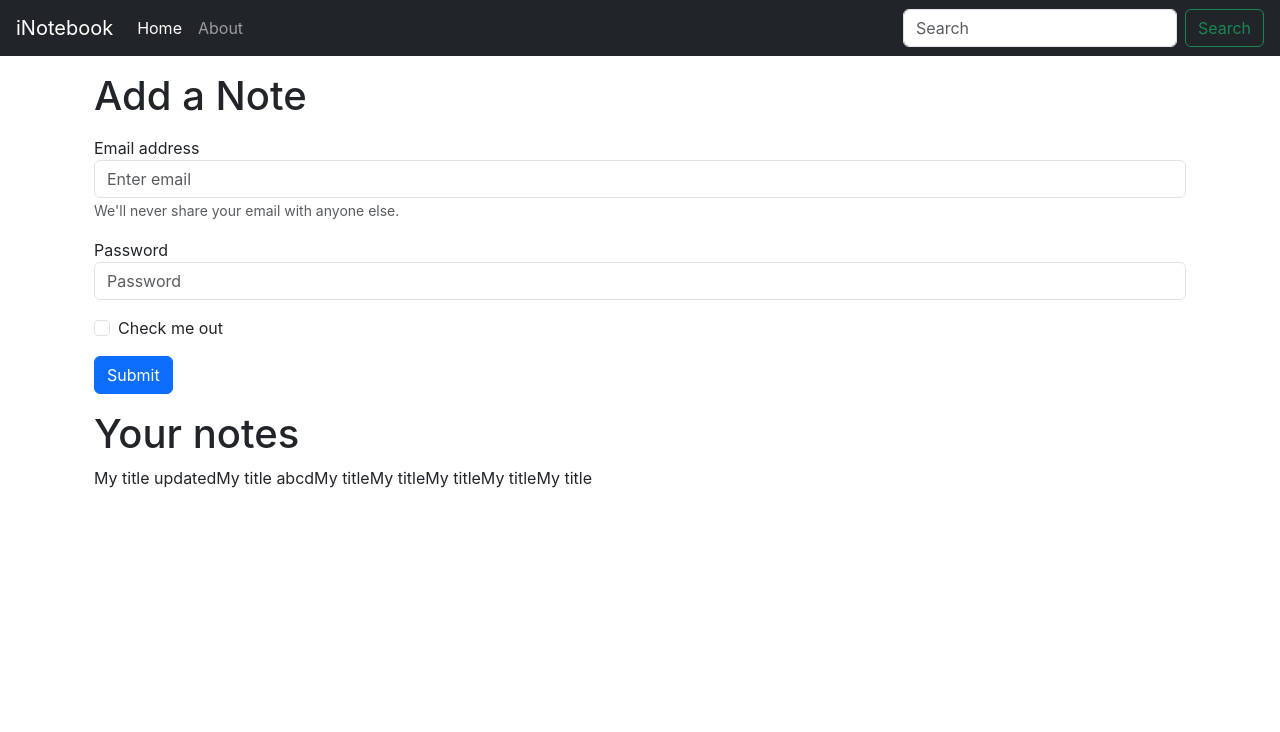
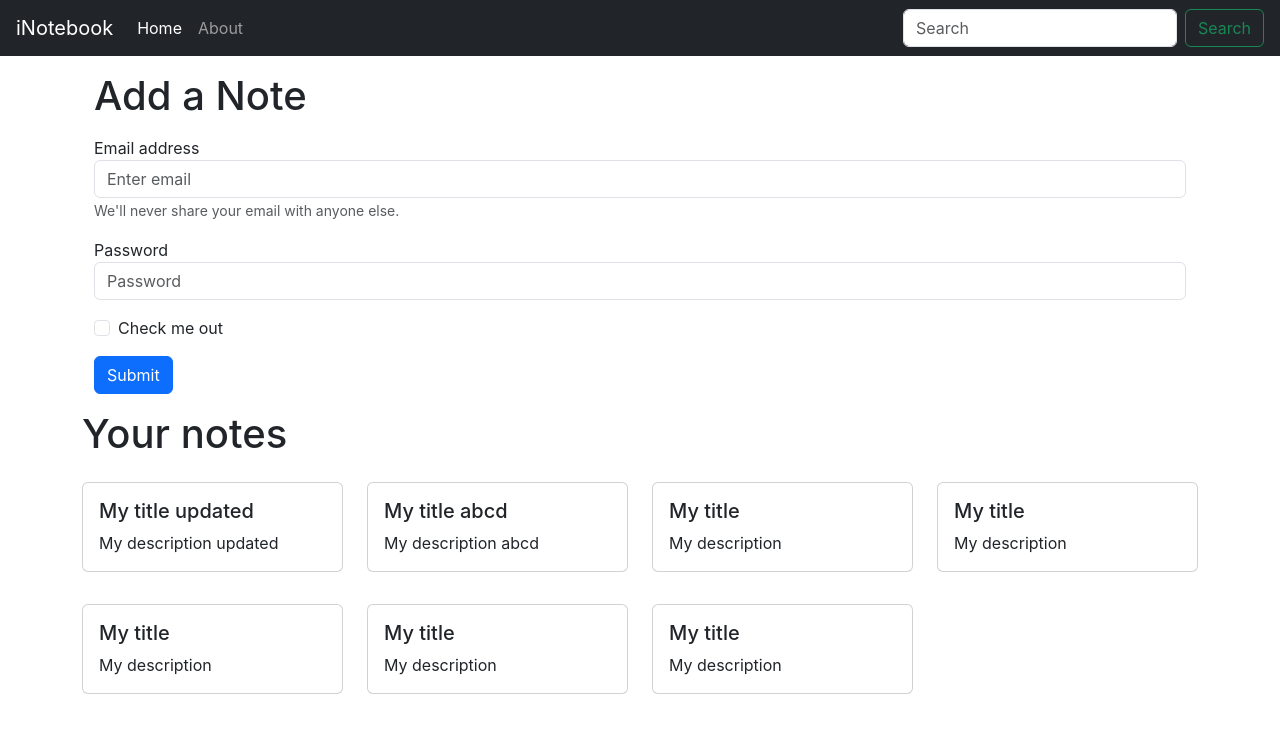
Before and after one commit to Adeshppp/inotebook, a React (Create React App) app: page / in a window 1280 px wide. Shown: the top 732 px of the page. Built offline with nearby package versions, Linux system fonts and the light colour scheme.

Commit message:
adding card to show notes

```diff
--- a/src/components/Home.js
+++ b/src/components/Home.js
@@ -1,37 +1,31 @@
-import React, { useContext } from 'react'
-import noteContext from '../context/notes/noteContext';
+import React from 'react'
+import Notes from './Notes'
 const Home = () => {
-    const context = useContext(noteContext);
-    const {notes,setNotes}=context;
+
 
     return (
         <div>
         <div className="container my-3">
             <h1>Add a Note </h1>
             <form>
-                <div class="form-group my-3">
-                    <label for="exampleInputEmail1">Email address</label>
-                    <input type="email" class="form-control" id="exampleInputEmail1" aria-describedby="emailHelp" placeholder="Enter email" />
-                    <small id="emailHelp" class="form-text text-muted">We'll never share your email with anyone else.</small>
+                <div className="form-group my-3">
+                    <label htmlFor="exampleInputEmail1">Email address</label>
+                    <input type="email" className="form-control" id="exampleInputEmail1" aria-describedby="emailHelp" placeholder="Enter email" />
+                    <small id="emailHelp" className="form-text text-muted">We'll never share your email with anyone else.</small>
                 </div>
-                <div class="form-group my-3">
-                    <label for="exampleInputPassword1">Password</label>
-                    <input type="password" class="form-control" id="exampleInputPassword1" placeholder="Password" />
+                <div className="form-group my-3">
+                    <label htmlFor="exampleInputPassword1">Password</label>
+                    <input type="password" className="form-control" id="exampleInputPassword1" placeholder="Password" />
                 </div>
-                <div class="form-check my-3">
-                    <input type="checkbox" class="form-check-input" id="exampleCheck1" />
-                    <label class="form-check-label" for="exampleCheck1">Check me out</label>
+                <div className="form-check my-3">
+                    <input type="checkbox" className="form-check-input" id="exampleCheck1" />
+                    <label className="form-check-label" htmlFor="exampleCheck1">Check me out</label>
                 </div>
-                <button type="submit" class="btn btn-primary">Submit</button>
+                <button type="submit" className="btn btn-primary">Submit</button>
             </form>
             </div>
-            <div className="container my-3">
+            <Notes/>
 
-            <h1>Your notes</h1>
-            {notes.map((note)=>{
-                return note.title;
-            })}
-            </div>
         </div>
     )
 }
--- /dev/null
+++ b/src/components/NoteItem.js
@@ -0,0 +1,18 @@
+import React from 'react'
+
+const NoteItem = (props) => {
+    const { note } = props;
+    return (
+        <div className="col-md-3">
+
+            <div className="card my-3">
+                <div className="card-body">
+                    <h5 className="card-title">{note.title}</h5>
+                    <p className="card-text">{note.description}</p>
+                </div>
+            </div>
+        </div>
+    )
+}
+
+export default NoteItem
--- /dev/null
+++ b/src/components/Notes.js
@@ -0,0 +1,19 @@
+import { useContext } from 'react';
+import noteContext from '../context/notes/noteContext';
+import NoteItem from './NoteItem';
+
+const Notes = () => {
+    const context = useContext(noteContext);
+    const {notes,setNotes}=context;
+  return (
+    <div className="row my-3">
+
+            <h1>Your notes</h1>
+            {notes.map((note)=>{
+                return <NoteItem note={note}/>
+            })}
+            </div>
+  )
+}
+
+export default Notes
```
